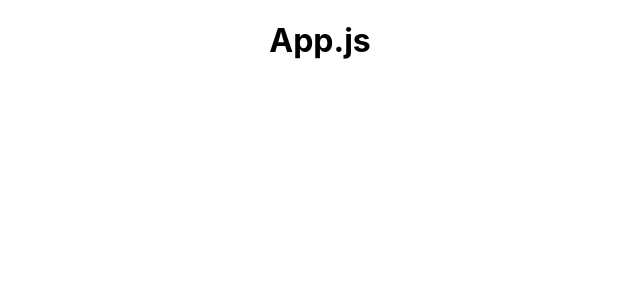
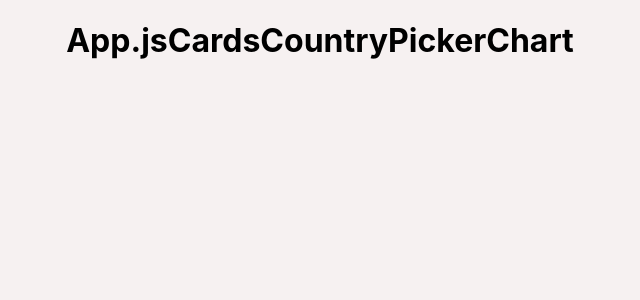
Before and after one commit to dhruvpatelaj/covid-tracker, a React (Create React App) app: page / in a window 1280 px wide. Shown: the top 300 px of the page, without its empty margins (320-960 px from the left). Built offline with nearby package versions, Linux system fonts and the light colour scheme; no server answers.

Commit message:
api calls

```diff
--- a/src/App.css
+++ /dev/null
@@ -1,3 +0,0 @@
-.App {
-    text-align: center;
-}
--- a/src/App.js
+++ b/src/App.js
@@ -1,12 +1,24 @@
 import React from "react";
-import "./App.css";
+import styles from "./App.module.css";
 
-function App() {
-    return (
-        <div className="App">
-            <h1>App.js</h1>
-        </div>
-    );
+import { Cards, Chart, CountryPicker } from "./components";
+import { fetchData } from "./api";
+
+class App extends React.Component {
+    async componentDidMount() {
+        const data = await fetchData();
+        console.log(data);
+    }
+    render() {
+        return (
+            <div className={styles.container}>
+                <h1>App.js</h1>
+                <Cards />
+                <CountryPicker />
+                <Chart />
+            </div>
+        );
+    }
 }
 
 export default App;
--- /dev/null
+++ b/src/App.module.css
@@ -0,0 +1,9 @@
+body {
+    background-color: rgb(246, 241, 241);
+}
+
+.container {
+    display: flex;
+    align-content: center;
+    justify-content: center;
+}
--- /dev/null
+++ b/src/api/index.js
@@ -0,0 +1,19 @@
+import axios from "axios";
+
+const url = "https://covid19.mathdro.id/api";
+
+//~ using async with await
+export const fetchData = async () => {
+    try {
+        const {
+            data: { confirmed, recovered, deaths, lastUpdate },
+        } = await axios.get(url);
+        const modifiedData = {
+            confirmed,
+            recovered,
+            deaths,
+            lastUpdate,
+        };
+        return modifiedData;
+    } catch (error) {}
+};
--- /dev/null
+++ b/src/components/index.js
@@ -0,0 +1,3 @@
+export { default as Cards } from "./Cards/Cards";
+export { default as Chart } from "./Chart/Chart";
+export { default as CountryPicker } from "./CountryPicker/CountryPicker";
```
